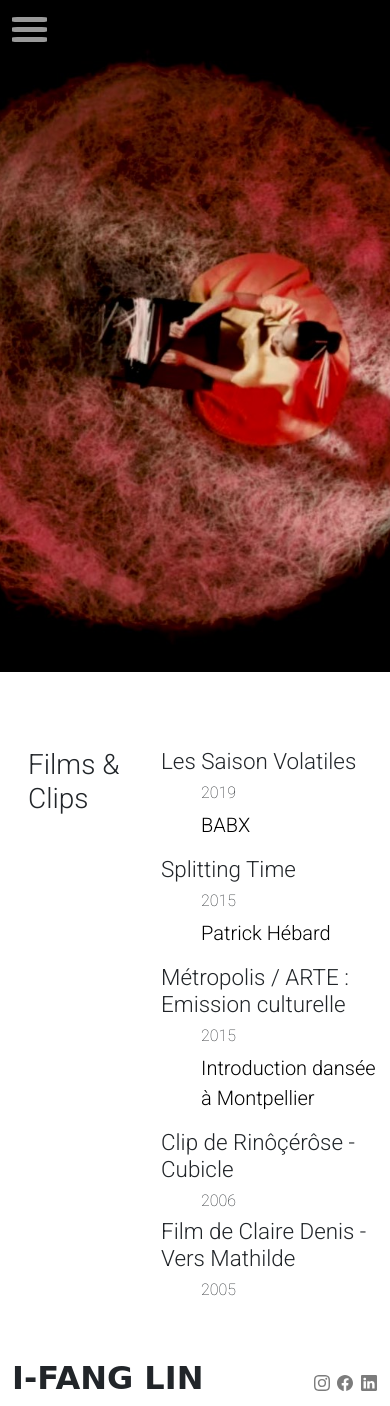
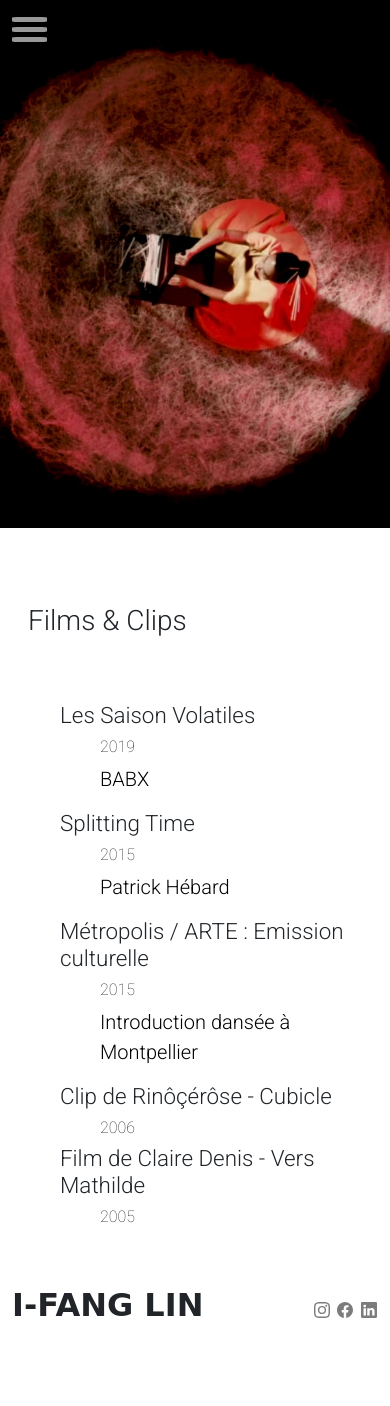
Before and after one commit to audnizuka/LinVitrine-master, a PHP site: page /films.html in a window 390 px wide. After the commit the page ends 1318 px from the top, so only its background shows below. Run offline with PHP 8.4, Linux system fonts and the light colour scheme; some libraries are stand-ins or nearby versions; some web fonts are replaced.

Commit message:
retouches responsive de l'header

```diff
--- a/stylemain.css
+++ b/stylemain.css
@@ -61,7 +61,7 @@ header {
     width: 28%;
 }
 
-#presentationCombat{
+#presentationCombat {
     background-color: #ffffffed;
 }
 
@@ -130,11 +130,12 @@ h3 {
     font-weight: 300 !important;
 }
 
-h4, h5{
+h4,
+h5 {
     font-weight: 300 !important;
 }
 
-h6{
+h6 {
     font-weight: 200 !important;
 }
 
@@ -277,7 +278,7 @@ legend {
 
 label,
 legend {
-    font-family:'Roboto', sans-serif;
+    font-family: 'Roboto', sans-serif;
 }
 
 label {
@@ -504,8 +505,19 @@ button .btn .btn-outline-dark .dropdown-toggle {
     text-decoration: none;
 }
 
-a:hover {
+.sidenav a:hover {
     color: rgb(255, 255, 255) !important;
+    text-decoration: none !important;
+}
+
+a {
+    color: #000 !important;
+    text-decoration: underline !important;
+    font-weight: 200;
+    font-size: 1.2rem;
+}
+
+.sidenav a {
     text-decoration: none !important;
 }
 
@@ -561,14 +573,14 @@ a.close:hover {
     height: 2rem;
     width: 9.9rem;
     font-weight: 300;
-    font-family:'Roboto', sans-serif !important;
+    font-family: 'Roboto', sans-serif !important;
 }
 
 .accordion-item>.btn {
     height: 2rem;
     width: 11rem;
     font-weight: 300;
-    font-family:'Roboto', sans-serif !important;
+    font-family: 'Roboto', sans-serif !important;
 }
 
 .dropdown-item {
@@ -678,6 +690,8 @@ a.close:hover {
     background-image: url(./photo/121245427.jpg)
 }
 
+/*Collaborations*/
+
 #collab {
     background-image: url(./photo/Micro_halle_1_Marielle_Rossignol-51.jpg)
 }
@@ -708,7 +722,7 @@ a.close:hover {
         font-size: 0.97rem !important;
     }
 
-    #txt1{
+    #txt1 {
         margin: 2rem 7% 1rem 7% !important;
     }
 
@@ -726,11 +740,36 @@ a.close:hover {
     }
 
     .bg-imagesmall {
-        background-size: 140%;
+        background-size: cover;
+
+    }
+
+    #methode,
+    #maiastra,
+    #chinoiseries,
+    #film,
+    #collab {
+        height: 33rem;
+    }
+
+    #skein,
+    #ebloui,
+    #auLarge,
+    #origine {
+        height: 36rem;
+    }
+
+    #presentationCombat {
+        background-color: #ffffff;
     }
 
     .bg-imageresized {
         background-size: 110%;
+    }
+
+    .collaboration {
+        display: flex;
+        flex-direction: column;
     }
 
     .collaboration>div {
@@ -738,17 +777,16 @@ a.close:hover {
         margin-right: 0;
     }
 
-    .list1 > ol > ul, .list2 > ol > ul {
+    .list1>ol>ul,
+    .list2>ol>ul {
         margin: 0.25rem;
     }
 
-    .list1 > ol > ul > li, .list2 > ol > ul > li {
+    .list1>ol>ul>li,
+    .list2>ol>ul>li {
         margin: 0.25rem;
     }
 
-.list1 {
-    align-self: flex-start;
-}
 
     header.bg-imageresized {
         height: 36rem;
@@ -758,11 +796,11 @@ a.close:hover {
         height: 42rem;
     }
 
-    .biographie{
+    .biographie {
         margin: 1rem 17% 0 17%;
     }
 
-    section{
+    section {
         margin: 1rem 17% 0 17%;
     }
 
@@ -770,16 +808,19 @@ a.close:hover {
         bottom: -1.75rem !important;
         width: 100%;
         text-align: justify;
+        background-color: #ffffff;
     }
 
-    .œuvre{
+
+    .œuvre {
         margin: 1rem 21% 0 21%;
         text-align: left;
     }
 
-    .textOfŒuvre{
+    .textOfŒuvre {
         margin-top: 2rem;
     }
+
     .œuvreWithText {
         margin: 0.25rem 7% 0 7% !important;
         text-align: left !important;
@@ -860,11 +901,13 @@ a.close:hover {
         margin-right: 0;
     }
 
-    .list1 > ol > ul, .list2 > ol > ul {
+    .list1>ol>ul,
+    .list2>ol>ul {
         margin: 0.25rem;
     }
 
-    .list1 > ol > ul > li, .list2 > ol > ul > li {
+    .list1>ol>ul>li,
+    .list2>ol>ul>li {
         margin: 0.25rem;
     }
 
@@ -914,6 +957,22 @@ a.close:hover {
 
     header.bg-imagecontact {
         height: 19rem;
+    }
+
+    #collab,
+    #film {
+        height: 31rem;
+    }
+
+    #methode {
+        height: 35.25rem;
+    }
+
+    #film {
+
+        background-size: 82%;
+        background-color: #000;
+        background-position: center;
     }
 
 
```
